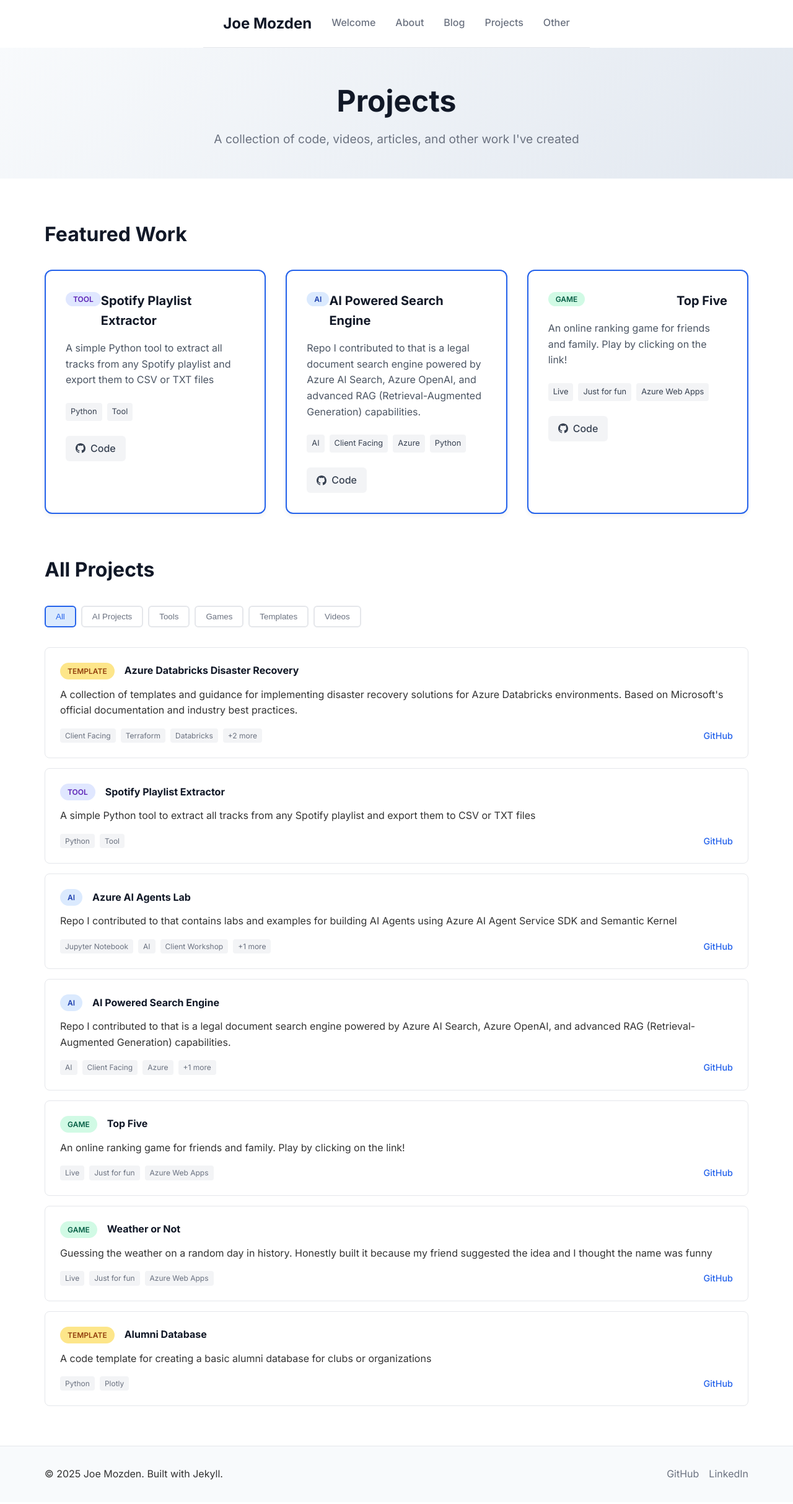
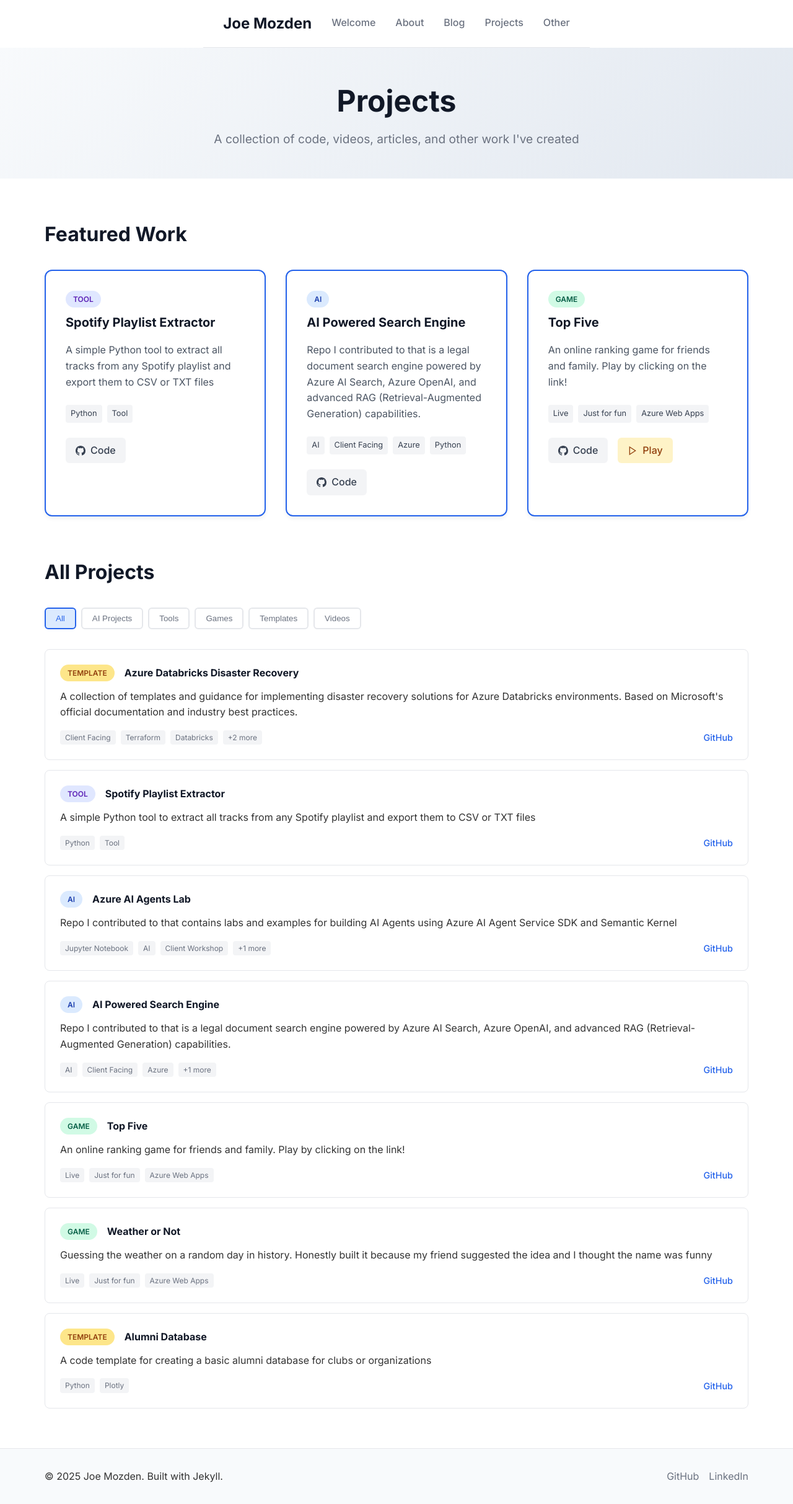
Before and after one commit to jmozden3/jmozden3.github.io, a Jekyll site: the page built from projects.html, in a window 1280 px wide. Shown: the whole page at 62% size. Built offline with Jekyll 4.4.1, drawn with Linux system fonts in a browser that asks for light colours.

Commit message:
adding play button

```diff
--- a/projects.html
+++ b/projects.html
@@ -19,10 +19,8 @@
                 {% assign featured_projects = site.data.projects | where: "featured", true %}
                 {% for project in featured_projects %}
                     <div class="project-card featured">
-                        <div class="project-header">
-                            <div class="project-type">
-                                <span class="type-badge type-{{ project.type }}">{{ project.type | capitalize }}</span>
-                            </div>
+                        <div class="project-header" style="display: flex; flex-direction: column; align-items: flex-start; margin-bottom: 1rem;">
+                            <span class="type-badge type-{{ project.type }}" style="margin-bottom: 0.5rem;">{{ project.type | capitalize }}</span>
                             <h3>{{ project.name }}</h3>
                         </div>
 
@@ -57,6 +55,14 @@
                                         <polygon points="5,3 19,12 5,21"/>
                                     </svg>
                                     Demo
+                                </a>
+                            {% endif %}
+                            {% if project.play %}
+                                <a href="{{ project.play }}" target="_blank" rel="noopener" class="project-link play">
+                                    <svg width="16" height="16" viewBox="0 0 24 24" fill="none" stroke="currentColor" stroke-width="2">
+                                        <polygon points="5,3 19,12 5,21"/>
+                                    </svg>
+                                    Play
                                 </a>
                             {% endif %}
                         </div>
@@ -256,6 +262,11 @@
     color: #166534;
 }
 
+.project-link.play {
+    background: #fef3c7;
+    color: #92400e;
+}
+
 .project-link:hover {
     transform: translateY(-1px);
 }
```
